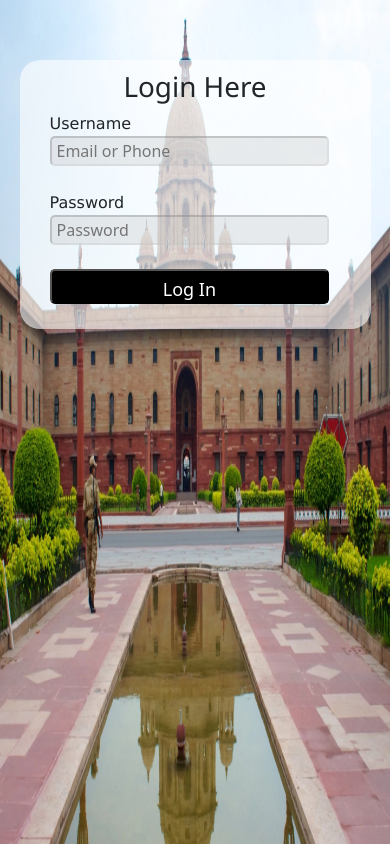
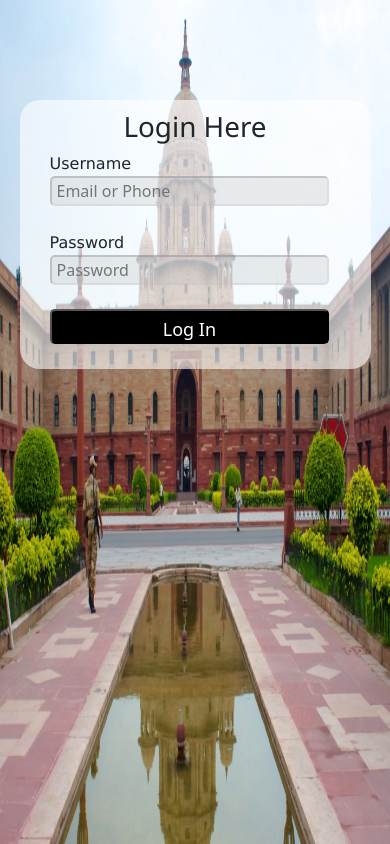
Before and after one commit to Dhileepguru/JavaScript_Projects, a PHP site: page / in a window 390 px wide. Run offline with PHP 8.4, Linux system fonts and the light colour scheme.

Commit message:
Updated Mediaquery

```diff
--- a/assets/style.css
+++ b/assets/style.css
@@ -81,7 +81,7 @@ form button {
         width: 90%;
         margin-left: auto;
         margin-right: auto;
-        margin-top: 60px;
+        margin-top: 100px;
     }
     .main {
         background-position: center;
```
